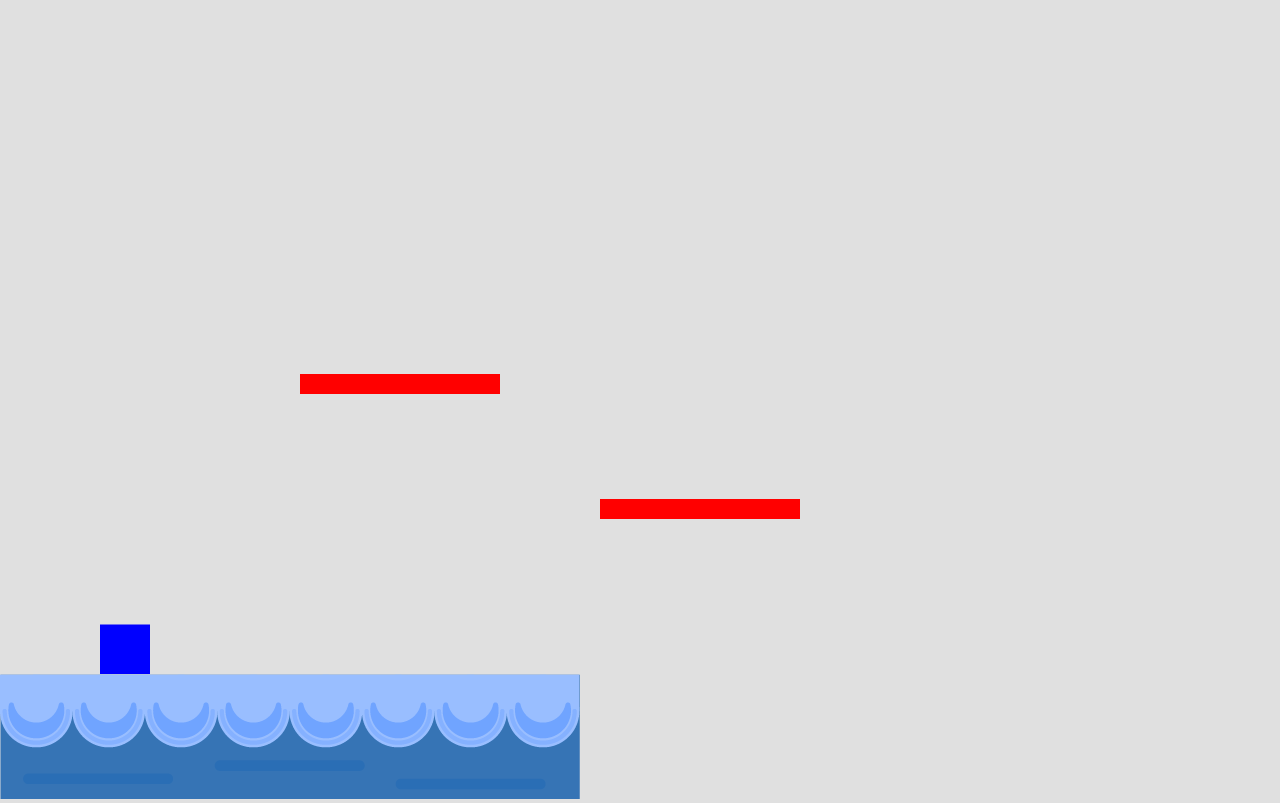
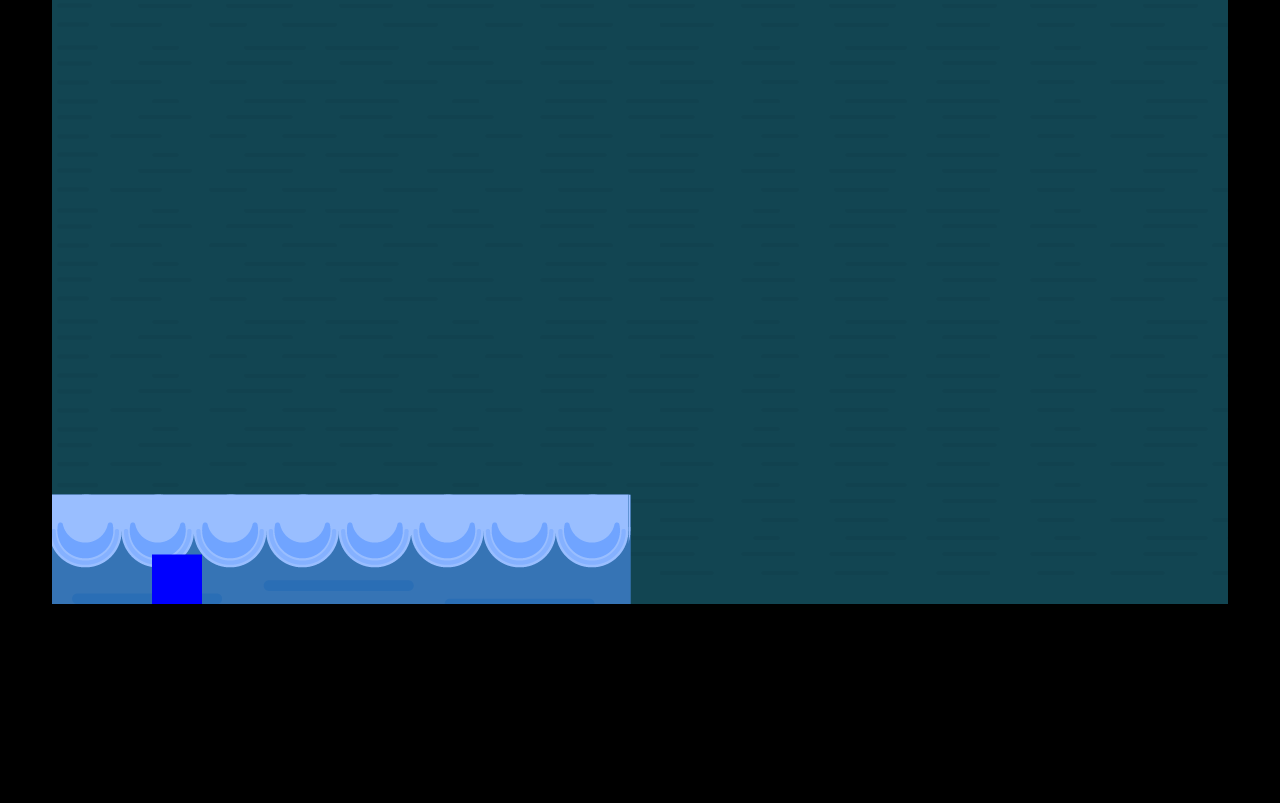
Before and after one commit to hannahyvonne16/Milestone-Project, a website: page index.html in a window 1280 px wide. Shown: the part 207-1010 px from the top of the page. After the commit the page ends 811 px from the top, so only its background shows below. Drawn offline with Linux system fonts and the light colour scheme.

Commit message:
background and platform images

```diff
--- a/app.js
+++ b/app.js
@@ -7,8 +7,10 @@ const canvas = document.querySelector('canvas')
 const context = canvas.getContext('2d')
 
 console.log(context)
-canvas.width = document.body.clientWidth
-canvas.height = document.body.clientHeight
+canvas.width = 1176
+//document.body.clientWidth
+canvas.height = 730
+//document.body.clientHeight
 
 //gravity
 const gravity = 0.5
@@ -20,9 +22,6 @@ function newImage(url){
     document.body.append(image)
     return image
 }
-
-const platf0rm = newImage('assets/platform.png')
-console.log('bitch')
 
 //character
 class Player {
@@ -60,25 +59,69 @@ class Player {
 }
 //platform
 class Platform {
-    constructor({ x, y }) {
+    constructor({ x, y, image }) {
         this.position = {
             x: x,
             y: y,
         }
 
-        this.width = 200
+        this.image = image
+        this.width = image.width
+        this.height = image.height
+    }
+
+    draw() {
+        context.drawImage(this.image, this.position.x, this.position.y)
+    }
+}
+
+//background stuff
+class BackgroundStuff {
+    constructor({ x, y, image }) {
+        this.position = {
+            x: x,
+            y: y,
+        }
+
+        this.image = image
+        this.width = image.width
         this.height = 20
     }
 
     draw() {
-        context.fillStyle = 'red'
-        context.fillRect(this.position.x, this.position.y, this.width, this.height)
+        context.drawImage(this.image, this.position.x, this.position.y)
     }
 }
 
 //consts
+const platformImage = new Image()
+platformImage.src = './assets/platform.png'
+const backgroundImage = new Image()
+backgroundImage.src = './assets/background.png'
+const hillsImage = new Image()
+hillsImage.src = './assets/hills.png'
+
 const player = new Player()
-const platforms = [new Platform({x:300, y:500}), new Platform({x:600, y:625})]
+const platforms = [
+    new Platform({
+        x:-1,
+        y:620,
+        image: platformImage,
+    }),
+    new Platform({
+        x:platformImage.width - 3,
+        y:620,
+        image: platformImage
+    })
+]
+
+const BackgroundThing = [
+    new BackgroundStuff({
+        x:-1,
+        y:-1,
+        image: backgroundImage,
+    })
+]
 
 const keys = {
     right: {
@@ -98,11 +141,19 @@ let scrollOffset = 0
 //movement function
 function movement() {
     requestAnimationFrame(movement)
-    context.clearRect(0, 0, canvas.width, canvas.height)
-    player.fall()
+    context.fillStyle = 'white'
+    context.fillRect(0, 0, canvas.width, canvas.height)
+
+    BackgroundThing.forEach(BackgroundStuff => {
+        BackgroundStuff.draw()
+    })
+
+
+
     platforms.forEach((platform) => {
         platform.draw()
     })
+    player.fall()
 
 //left right movement
     if (keys.right.pressed && player.position.x < 500) {
--- a/index.html
+++ b/index.html
@@ -9,8 +9,10 @@
     <div class="title">
         <h1>The Zoomies</h1>
     </div>
+    <div class="canvas">
     <canvas></canvas>
     <script type="module" src="app.js"></script>
+    </div>
 
 </body>
 
--- a/style.css
+++ b/style.css
@@ -1,8 +1,8 @@
-html, body {
-    background: #e0e0e0;
+body {
+    background: black;
     margin: 0;
-    height: 800px;
-    width: 100%;
+
+    height: 100vh;
     font-family: 'Lucida Sans', 'Lucida Sans Regular', 'Lucida Grande', 'Lucida Sans Unicode', Geneva, Verdana, sans-serif;
 }
 
@@ -12,6 +12,15 @@ h1, h2 {
 
 .title {
     color: #747474;
+    display: flex;
+    align-items: center;
+    justify-content: center;
+}
+
+.canvas {
+    display: flex;
+    align-items: center;
+    justify-content: center;
 }
 
 canvas {
```
Also changed, not shown: assets/Walk.png (deleted), assets/catrun1.png (deleted), assets/catrun2.png (deleted), assets/catrun3.png (deleted), assets/test-static.gif (deleted), assets/test-walk.gif (deleted), 4 other files.
